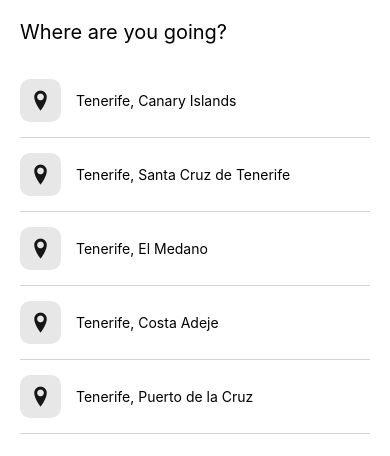
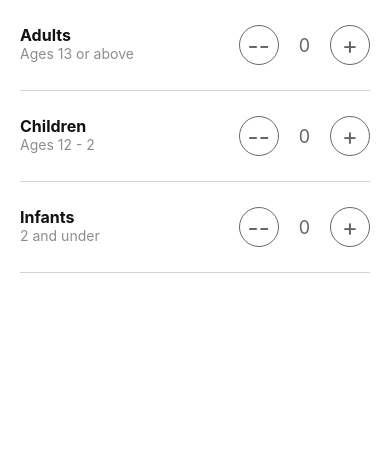
Before and after one commit to BrendanCariota/StudioBnB, a React Native app: screen / in a window 390 px wide. Shown: the top 456 px of the page. Built offline with nearby package versions, Linux system fonts and the light colour scheme.

Commit message:
Created Guest Screen

```diff
--- a/App.js
+++ b/App.js
@@ -15,6 +15,7 @@
 import HomeScreen from './src/screens/Home'
 import SearchResultsScreen from './src/screens/SearchResults'
 import DestinationSearchScreen from './src/screens/DestinationSearch'
+import GuestScreen from './src/screens/Guests';
 // Components
 import Post from './src/components/Post'
 // Data
@@ -31,7 +32,8 @@
         {/* <HomeScreen /> */}
         {/* <Post post={post1}/> */}
         {/* <SearchResultsScreen /> */}
-        <DestinationSearchScreen />
+        {/* <DestinationSearchScreen /> */}
+        <GuestScreen />
       </SafeAreaView>
     </>
   );
--- /dev/null
+++ b/src/screens/Guests/index.js
@@ -0,0 +1,86 @@
+import React, {useState} from 'react'
+import { View, Text, Pressable } from 'react-native'
+import styles from './styles'
+
+const GuestScreen = () => {
+
+    const [adults, setAdults] = useState(0)
+    const [children, setChildren] = useState(0)
+    const [infants, setInfants] = useState(0)
+
+    return (
+        <View>
+            {/* Row 1: Adults */}
+            <View style={styles.row}>
+                {/* Titles */}
+                <View>
+                    <Text style={styles.title}>Adults</Text>
+                    <Text style={styles.subTitle}>Ages 13 or above</Text>
+                </View>
+                {/* Buttons with value */}
+                <View style={styles.buttonContainer}>
+                    {/* - */}
+                    <Pressable onPress={() => setAdults(Math.max(0, adults - 1))} style={styles.button}>
+                        <Text style={styles.plusMinus}>--</Text>
+                    </Pressable>
+                    {/* value */}
+                    <Text style={styles.count}>{adults}</Text>
+                    {/* + */}
+                    <Pressable onPress={() => setAdults(adults + 1)} style={styles.button}>
+                        <Text style={styles.plusMinus}t>+</Text>
+                    </Pressable>
+                </View>
+            </View>
+            {/* Row 1: Adults */}
+
+            {/* Row 1: Children */}
+            <View style={styles.row}>
+                {/* Titles */}
+                <View>
+                    <Text style={styles.title}>Children</Text>
+                    <Text style={styles.subTitle}>Ages 12 - 2</Text>
+                </View>
+                {/* Buttons with value */}
+                <View style={styles.buttonContainer}>
+                    {/* - */}
+                    <Pressable onPress={() => setChildren(Math.max(0, children - 1))} style={styles.button}>
+                        <Text style={styles.plusMinus}>--</Text>
+                    </Pressable>
+                    {/* value */}
+                    <Text style={styles.count}>{children}</Text>
+                    {/* + */}
+                    <Pressable onPress={() => setChildren(children + 1)} style={styles.button}>
+                        <Text style={styles.plusMinus}t>+</Text>
+                    </Pressable>
+                </View>
+            </View>
+            {/* Row 1: Children */}
+
+            {/* Row 1: Infants */}
+            <View style={styles.row}>
+                {/* Titles */}
+                <View>
+                    <Text style={styles.title}>Infants</Text>
+                    <Text style={styles.subTitle}>2 and under</Text>
+                </View>
+                {/* Buttons with value */}
+                <View style={styles.buttonContainer}>
+                    {/* - */}
+                    <Pressable onPress={() => setInfants(Math.max(0, infants - 1))} style={styles.button}>
+                        <Text style={styles.plusMinus}>--</Text>
+                    </Pressable>
+                    {/* value */}
+                    <Text style={styles.count}>{infants}</Text>
+                    {/* + */}
+                    <Pressable onPress={() => setInfants(infants + 1)} style={styles.button}>
+                        <Text style={styles.plusMinus}t>+</Text>
+                    </Pressable>
+                </View>
+            </View>
+            {/* Row 1: Infants */}
+
+        </View>
+    )
+}
+
+export default GuestScreen
--- /dev/null
+++ b/src/screens/Guests/styles.js
@@ -0,0 +1,51 @@
+import { StyleSheet } from 'react-native'
+
+const styles = StyleSheet.create({
+    row: {
+        flexDirection: 'row',
+        justifyContent: 'space-between',
+        paddingVertical: 25,
+        marginHorizontal: 20,
+        borderBottomWidth: 1,
+        borderBottomColor: 'lightgrey'
+    },
+
+    title: {
+        fontWeight: 'bold',
+        fontSize: 16,
+        color: '#121212'
+    },
+
+    subTitle: {
+        color: '#8d8d8d',
+
+    },
+
+    buttonContainer: {
+        flexDirection: 'row',
+        alignItems: 'center',
+    },
+
+    button: {
+        borderWidth: 1,
+        width: 40,
+        height: 40,
+        borderRadius: 20,
+        justifyContent: 'center',
+        alignItems: 'center',
+        borderColor: '#676767'
+    },
+
+    count: {
+        marginHorizontal: 20,
+        fontSize: 18,
+        color: '#646464'
+    },
+
+    plusMinus: {
+        fontSize: 24,
+        color: '#646464'
+    }
+})
+
+export default styles
```
